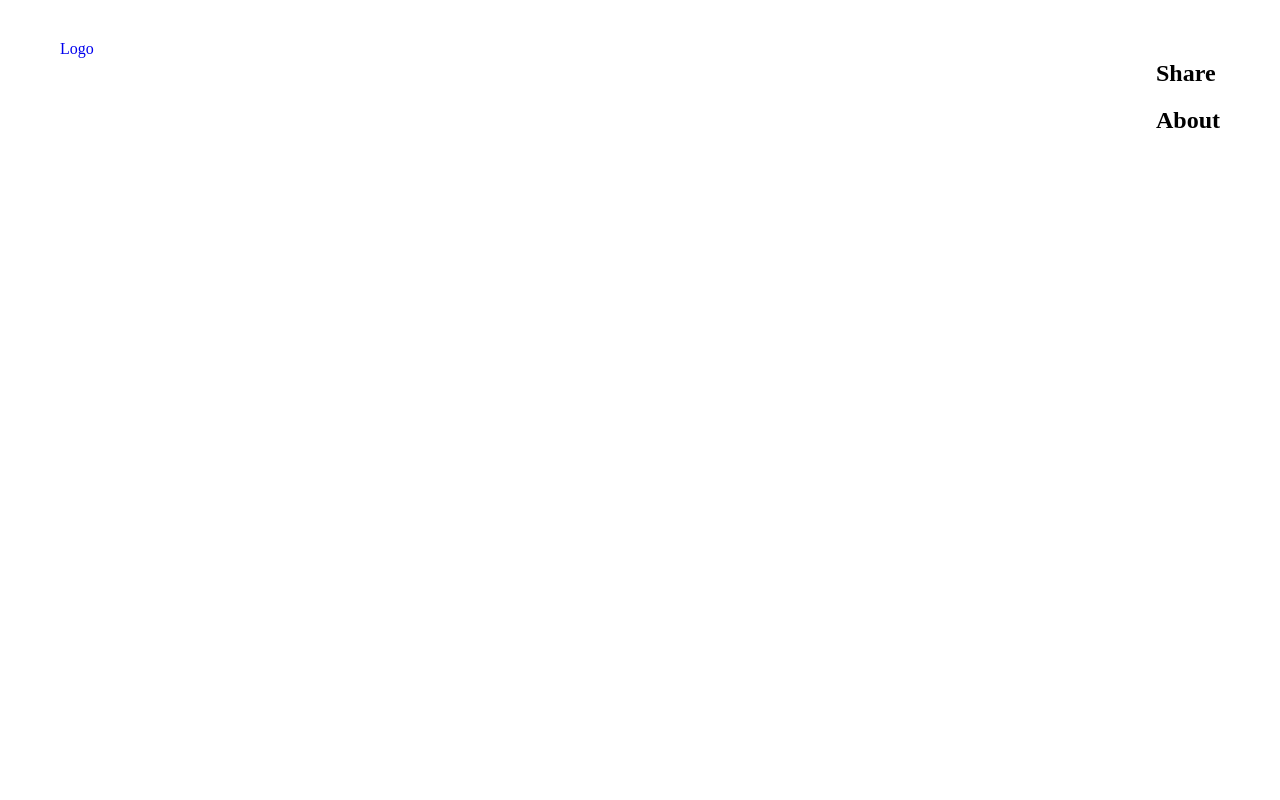
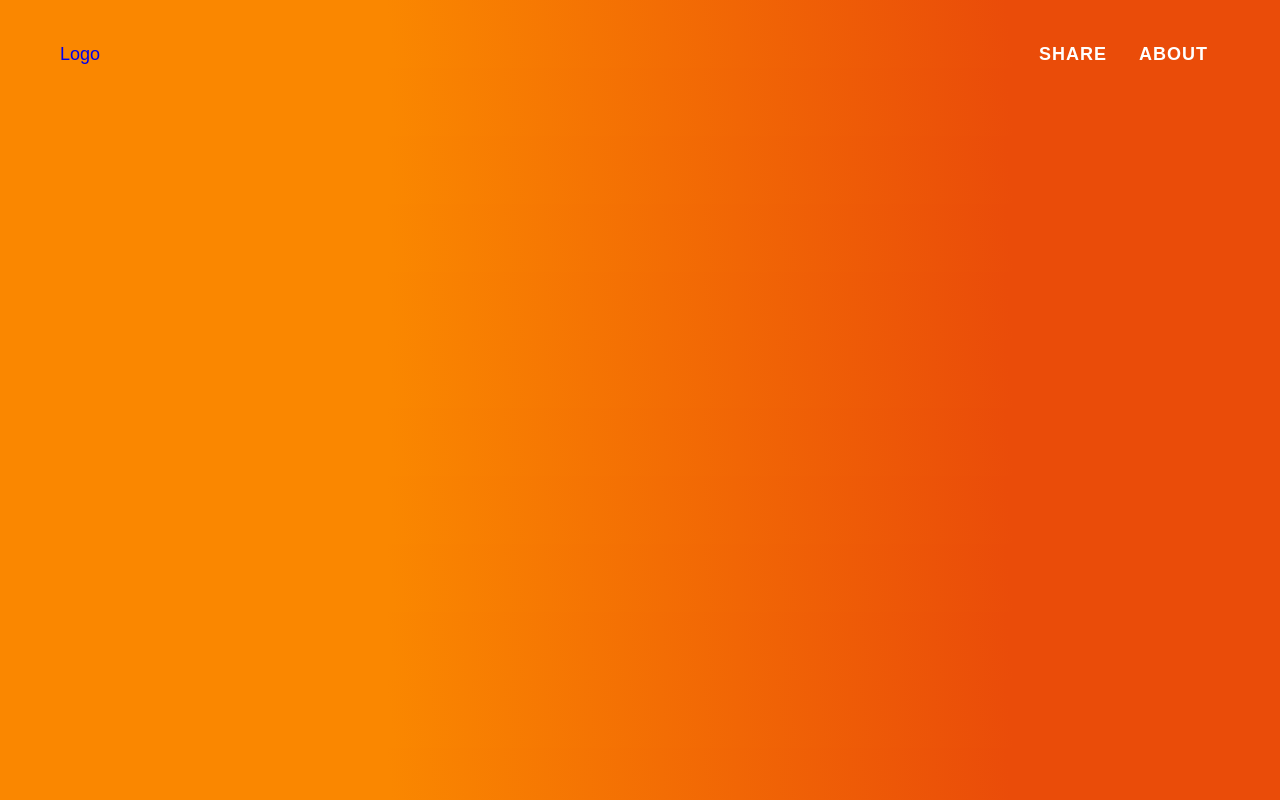
Before and after one commit to F1renDev/burner-link, a React (Create React App) app: page / in a window 1280 px wide. Built offline with nearby package versions, Linux system fonts and the light colour scheme.

Commit message:
Styled the menu buttons

```diff
--- a/src/components/Navigation/Navigation.js
+++ b/src/components/Navigation/Navigation.js
@@ -7,10 +7,10 @@ const Navigation = () => {
       <a href="/">Logo</a>
       <div className={styles.NavigationItems}>
         <div className={styles.NavigationItem}>
-          <h2>Share</h2>
+          <h2>SHARE</h2>
         </div>
         <div className={styles.NavigationItem}>
-          <h2>About</h2>
+          <h2>ABOUT</h2>
         </div>
       </div>
     </nav>
--- a/src/components/Navigation/Navigation.module.css
+++ b/src/components/Navigation/Navigation.module.css
@@ -5,6 +5,40 @@
   padding: 40px 0 0 60px;
 }
 
+.NavigationItems {
+  display: flex;
+  justify-content: space-evenly;
+}
+
+h2 {
+  font-weight: 600;
+  font-size: 18px;
+  line-height: 28px;
+  letter-spacing: 1px;
+  text-transform: uppercase;
+  margin: 0;
+}
+
+.NavigationItem {
+  cursor: pointer;
+  background: none;
+  border: none;
+  text-align: center;
+  color: white;
+  margin-left: 8px;
+  padding: 0 12px;
+  border-radius: 4px;
+  box-sizing: border-box;
+  font: 400 13.3333px Arial;
+  transition: all 0.4s;
+}
+
+.NavigationItem:hover {
+  background: white;
+  color: #ea4c09;
+  box-shadow: 4px 8px 20px rgba(215, 74, 9, 0.4);
+}
+
 a {
   text-decoration: none;
 }
--- a/src/index.css
+++ b/src/index.css
@@ -1,4 +1,11 @@
 body {
   margin: 0;
   padding: 0;
+  background: linear-gradient(83.11deg, #fa8700 30.58%, #ea4c09 78.72%);
+  background-color: #fa8700;
+  font-family: Montserrat, sans-serif;
+  font-size: 18px;
+  font-weight: 400;
+  line-height: 28px;
+  color: white;
 }
```
Also changed, not shown: package.json (+5 -3 lines), 1 other file (tests, documents, lock files or other folders).
